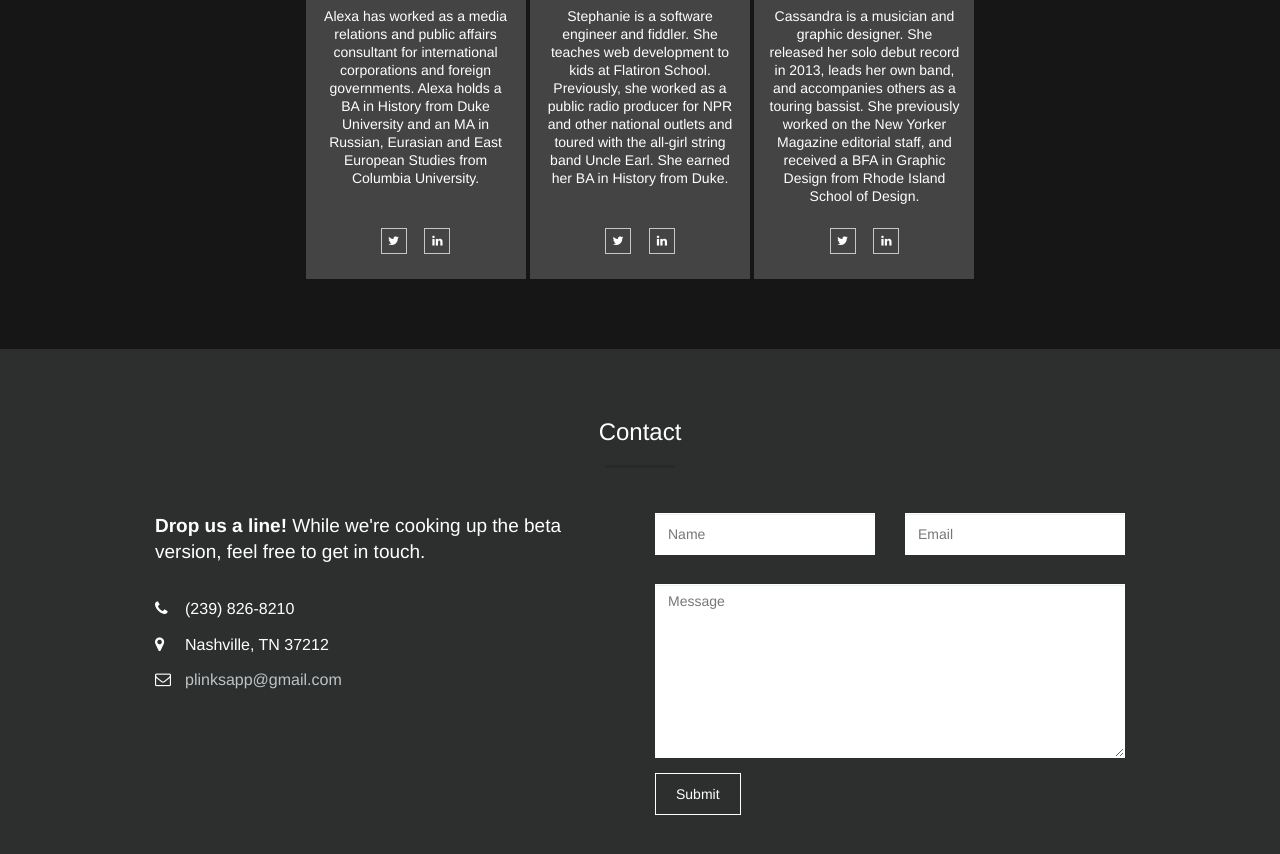
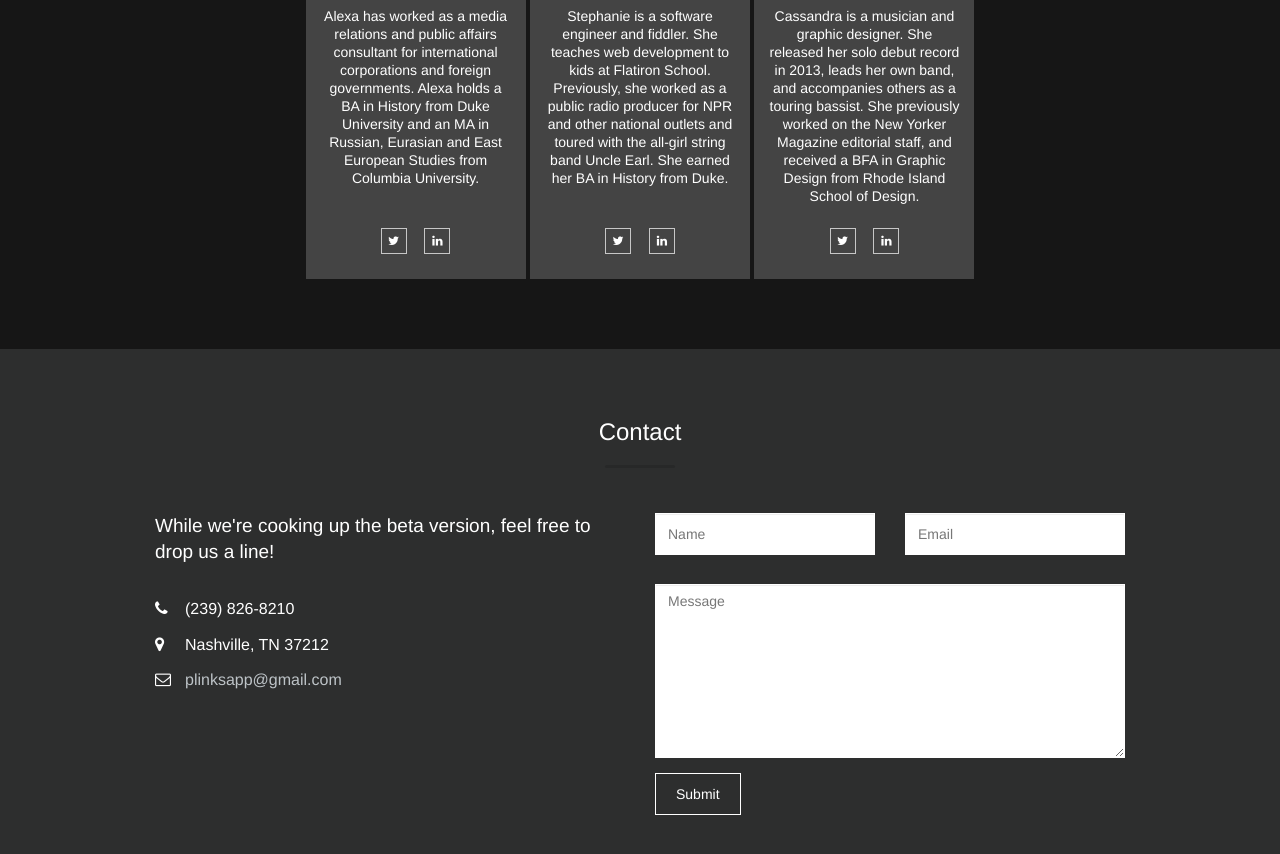
Before and after one commit to stephaniecoleman/plinks-coming-soon, a Jekyll site: the page built from index.html, in a window 1280 px wide and 900 px high, scrolled down 2028 px. Shown: the top 854 px of the window. Built offline with Jekyll 4.4.1, drawn with Linux system fonts in a browser that asks for light colours; some web fonts are replaced.

Commit message:
Change language in contact section.

```diff
--- a/_layouts/default.html
+++ b/_layouts/default.html
@@ -230,7 +230,7 @@
         <div class="row">
           <div class="col-sm-6">
             <p>
-              <strong>Drop us a line!</strong> While we're cooking up the beta version, feel free to get in touch.
+              While we're cooking up the beta version, feel free to drop us a line!
             </p>
             <ul class="list-contacts">
               <li><i class="fa fa-phone"></i> (239) 826-8210</li>
```
